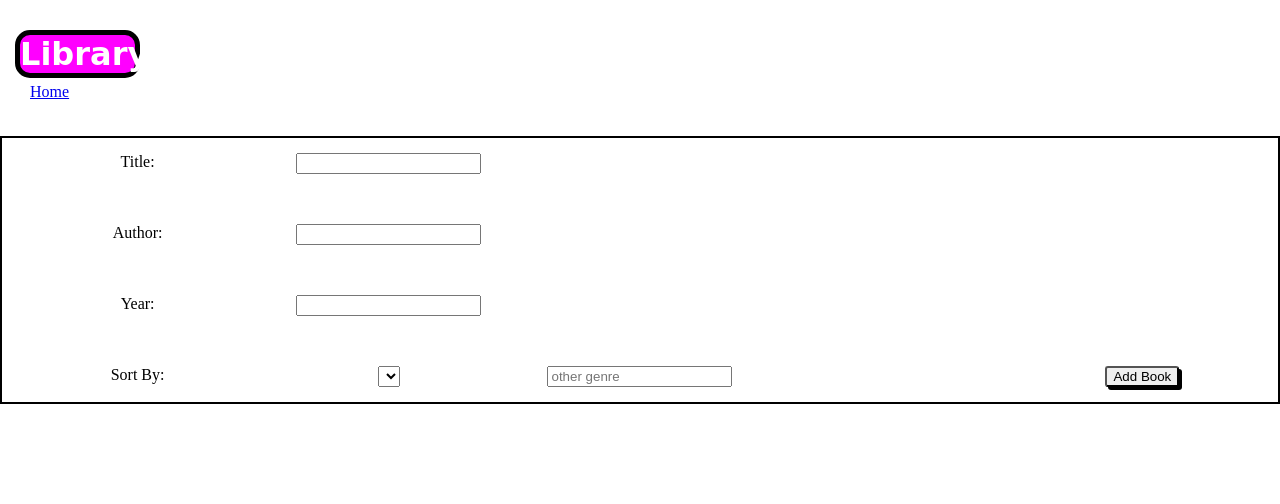
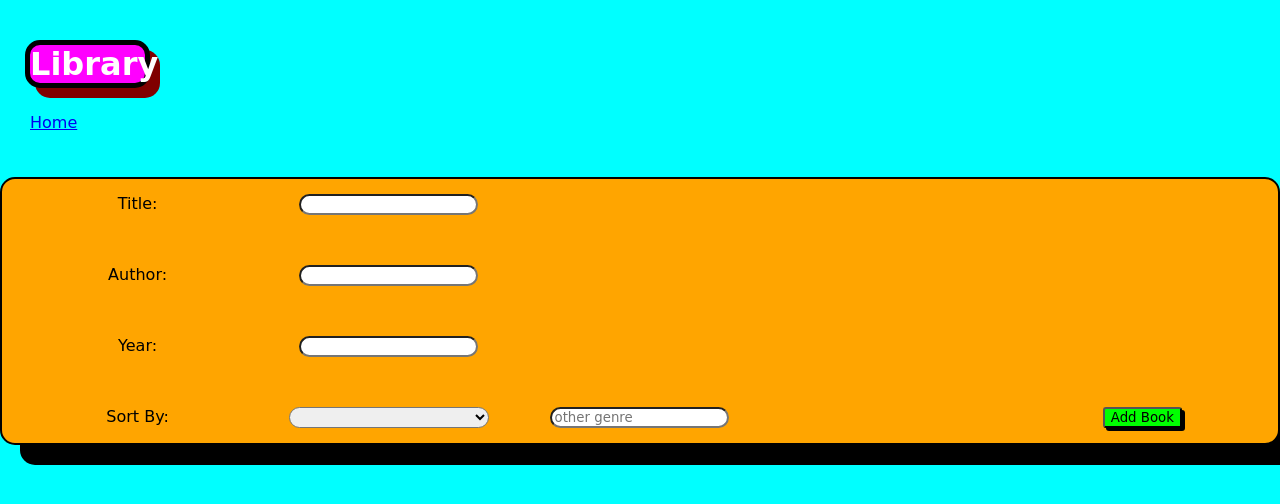
Before and after one commit to avocadobelly/library, a Flask app: page /bookadd in a window 1280 px wide. Shown: the top 504 px of the page. Run offline with Flask 2, Linux system fonts and the light colour scheme; data that the repository does not hold is empty.

Commit message:
css changes

```diff
--- a/python/main.py
+++ b/python/main.py
@@ -4,7 +4,7 @@ import json
 
 app = Flask(__name__)
 
-DATABASE = 'C:\\Work\\Training\\Databases\\Library\\library.db'
+DATABASE = 'C:\\Work\\library\\library.db'
 
 def dict_factory(cursor, row):
     d = {}
--- a/python/static/stylesheet.css
+++ b/python/static/stylesheet.css
@@ -1,6 +1,16 @@
 * {
     box-sizing: border-box;
     margin: 0 auto;
+    font-family: "Comic Sans MS", comic-sans;
+    border-radius: 15px;
+}
+
+body {
+    background-color: aqua;
+}
+
+input[type="submit"] {
+    background: lime;
 }
 
 h1 {
@@ -12,13 +22,13 @@ header {
 }
 
 #logo {
-    font-family: "Comic Sans MS", comic-sans;
     color: white;
     background-color: magenta;
     display: inline-block;
     width: 125px;
     border: 5px solid black;
-    border-radius: 15px;
+    margin: 10px;
+    box-shadow: 10px 10px maroon;
 }
 
 #logo h1 {
@@ -26,7 +36,7 @@ header {
 }
 
 .nav-link {
-    margin: 5px 15px;
+    margin: 15px;
     display: block;
 }
 
@@ -56,12 +66,22 @@ header {
     width: 100px;
 }
 
+.books {
+    margin: 20px;
+}
+
 .book {
     border: 3px solid black;
     box-shadow: 5px 5px gray;
     margin: 10px;
     display: grid;
-    grid-template-columns: 1fr 1fr 1fr 1fr 3fr 1fr;
+    grid-template-columns: 1fr 1fr 1fr 1fr 2fr 1fr;
+    font-family: "Comic Sans MS", comic-sans;
+    background-color: orange;
+}
+
+.book * {
+    margin: 5px;
 }
 
 .book form {
@@ -71,6 +91,8 @@ header {
 .new-books {
     border: 2px solid black;
     padding: 15px;
+    background-color: orange;
+    box-shadow: 20px 20px black;
 }
 
 .new-books form {
@@ -102,6 +124,7 @@ header {
 
 .add-genre {
     grid-column: 2;
+    width: 200px;
 }
 
 .add-new-genre {
--- a/python/templates/index.html
+++ b/python/templates/index.html
@@ -6,10 +6,12 @@
         <link rel="stylesheet" href="{{ url_for('static', filename='stylesheet.css')}}">
     </head>
     <body>
+    <iframe id="logo" src="https://giphy.com/embed/xYlMLolWl2thK" width="128" height="96" frameBorder="0" class="giphy-embed" allowFullScreen></iframe></p>
         <h1 id="logo">Library</h1>
+
         <nav>
             <p>
-                <a href="/bookadd">Add New Book</a>
+                <a class="nav-link" href="/bookadd">Add New Book</a>
             </p>
         </nav>
         <div class="form-div">
@@ -41,6 +43,7 @@
         {% if message %}
         <p>Book added!</p>
         {% endif %}
+        <div class="books">
             {% for book in books %}
                 <div class="book">
                     <p>{{book.title}}</p>
@@ -66,5 +69,6 @@
                     </form>
                 </div>
             {% endfor %}
+        </div>
     </body>
 </html>
```
